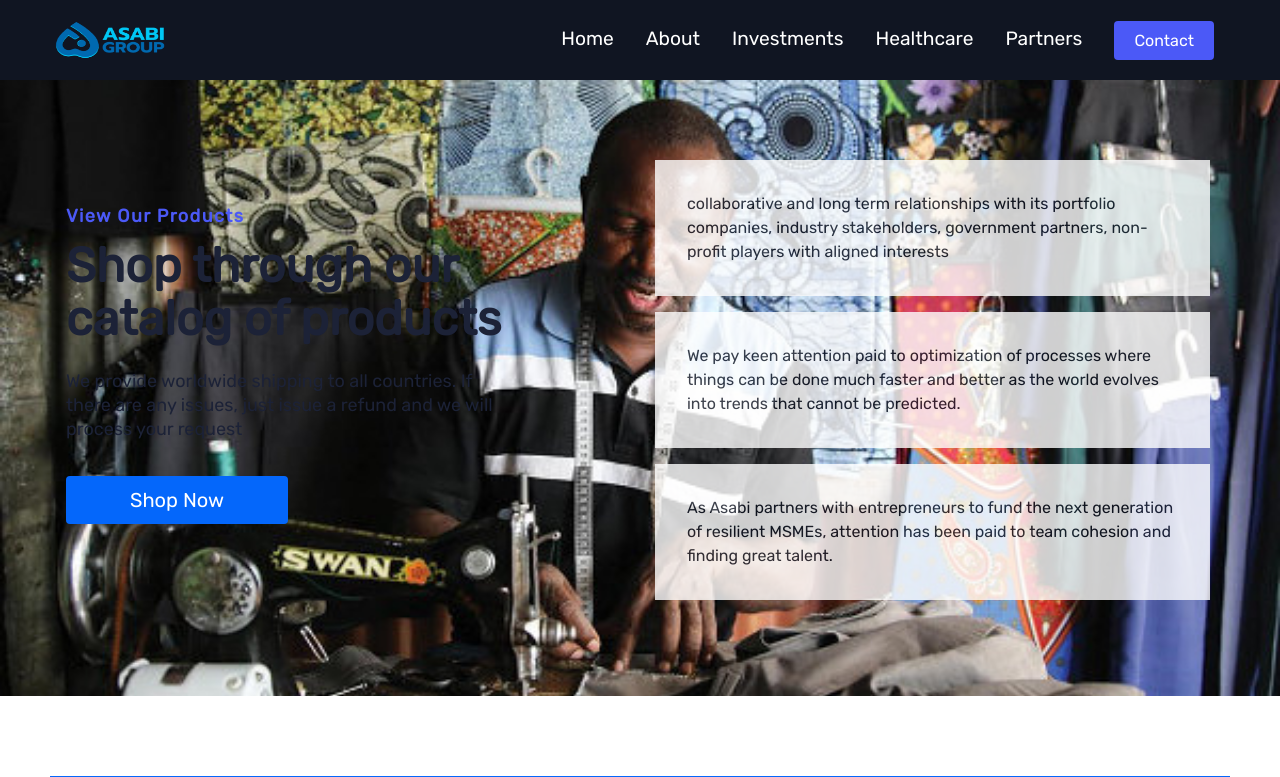
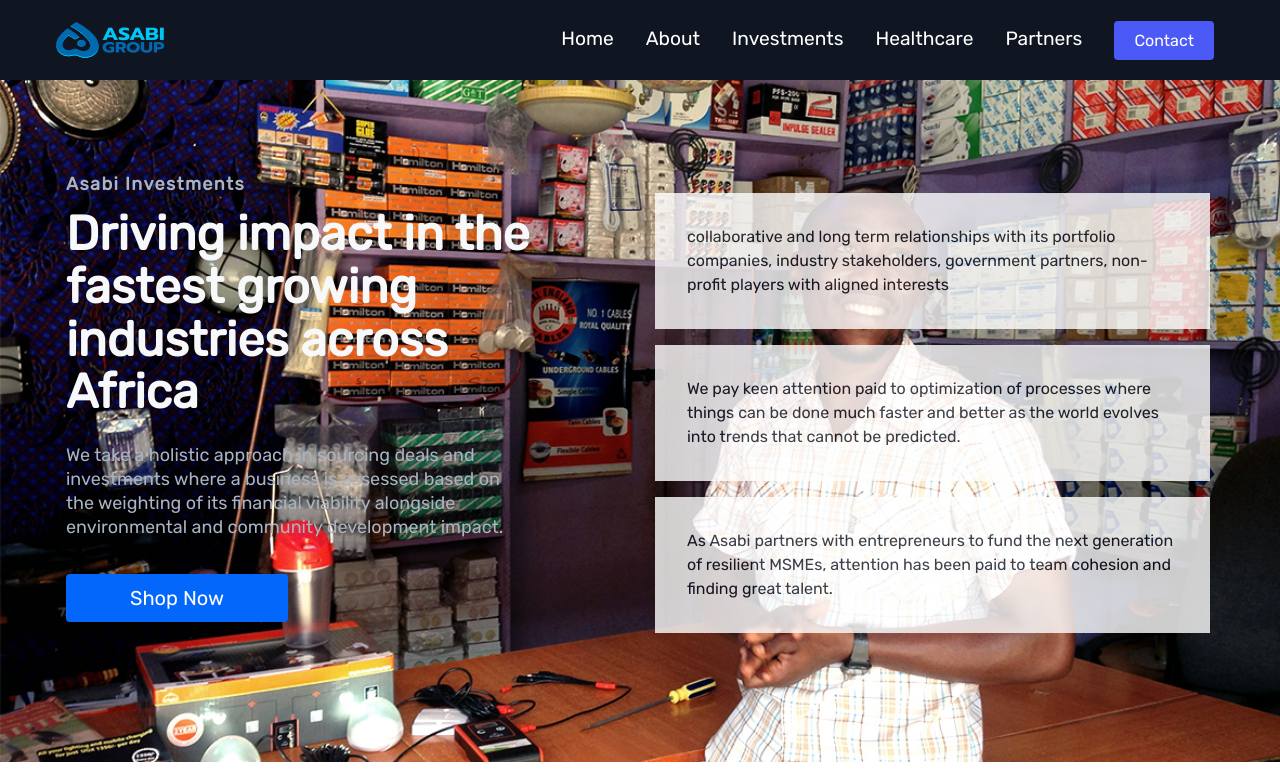
Before and after one commit to ifedayoagboola/asabi_group, a React (Create React App) app: page /investments in a window 1280 px wide. Shown: the top 777 px of the page. Built offline with nearby package versions, Linux system fonts and the light colour scheme.

Commit message:
Updated hompage pictures

```diff
--- a/src/components/InfoSection/InfoSection.elements.js
+++ b/src/components/InfoSection/InfoSection.elements.js
@@ -1,6 +1,6 @@
 import styled from "styled-components";
 import pic4 from "../../images/pic4.jpg";
-import inv6 from "../../images/inv2.jpg";
+import inv6 from "../../images/inv5.jpg";
 
 export const InfoSec = styled.div`
   color: #fff;
--- a/src/components/InfoSection/InfoSection3.js
+++ b/src/components/InfoSection/InfoSection3.js
@@ -1,14 +1,10 @@
 import React from "react";
-import img1 from "../../images/img1.jpg";
-import img2 from "../../images/img2.jpg";
 import img3 from "../../images/img3.jpg";
-import img4 from "../../images/img4.jpg";
-import pic4 from "../../images/pic4.jpg";
+import img4 from "../../images/inv1.jpg";
 import pic3 from "../../images/pic3.jpg";
 import { Link } from "react-router-dom";
 import { Container } from "../../globalStyles";
 import styled from "styled-components";
-import { InfoSec } from "./InfoSection.elements";
 
 function InfoSection3({ lightBg }) {
   return (
@@ -35,7 +31,7 @@
             </Health>
             <Investments>
               <Img2>
-                <img src={img3} alt="" />
+                <img src={img4} alt="" />
               </Img2>
               <AbtInv>
                 <h3>
--- a/src/pages/Homepage/Data.js
+++ b/src/pages/Homepage/Data.js
@@ -6,7 +6,7 @@
   lightTextDesc: true,
   topLine: "Asabi Group",
   headline:
-    "bridging the financing gap for the next generation of MSMEs in Africa",
+    "Bridging the financing gap for the next generation of MSMEs in Africa",
   description:
     "Asabi Investments believe in the role MSMEs play in driving the next wave of economic growth in many African countries and the creation of sustainable employment for the burgeoning youth population in the continent.",
   buttonLabel: "Get Started",
--- a/src/pages/Investments/Data.js
+++ b/src/pages/Investments/Data.js
@@ -1,16 +1,16 @@
 export const homeObjOne = {
-  lightBg: true,
-  lightText: false,
-  lightTopLine: false,
-  lightTextDesc: false,
-  topLine: 'View Our Products',
-  headline: 'Shop through our catalog of products',
+  lightBg: false,
+  lightText: true,
+  lightTopLine: true,
+  lightTextDesc: true,
+  topLine: "Asabi Investments",
+  headline: "Driving impact in the fastest growing industries across Africa",
   description:
-    'We provide worldwide shipping to all countries. If there are any issues, just issue a refund and we will process your request',
-  buttonLabel: 'Shop Now',
-  imgStart: '',
-  img: require('../../images/svg-1.svg'),
-  alt: 'Credit Card'
+    "We take a holistic approach in sourcing deals and investments where a business is assessed based on the weighting of its financial viability alongside environmental and community development impact. ",
+  buttonLabel: "Shop Now",
+  imgStart: "",
+  img: require("../../images/svg-1.svg"),
+  alt: "Credit Card",
 };
 
 export const homeObjTwo = {
@@ -18,40 +18,40 @@
   lightText: true,
   lightTopLine: true,
   lightTextDesc: true,
-  topLine: '100% Secure',
-  headline: 'Stay protected 24/7 anywhere anytime',
+  topLine: "100% Secure",
+  headline: "Stay protected 24/7 anywhere anytime",
   description:
-    'We have you covered no matter where you are located. Over 140 locations worldwide to ensure you have access anytime',
-  buttonLabel: 'Learn More',
-  imgStart: '',
-  img: require('../../images/svg-1.svg'),
-  alt: 'Vault'
+    "We have you covered no matter where you are located. Over 140 locations worldwide to ensure you have access anytime",
+  buttonLabel: "Learn More",
+  imgStart: "",
+  img: require("../../images/svg-1.svg"),
+  alt: "Vault",
 };
 
 export const homeObjThree = {
   lightBg: true,
   lightText: false,
   lightTextDesc: false,
-  topLine: 'Easy Setup',
-  headline: 'Super fast and simple onboarding process',
+  topLine: "Easy Setup",
+  headline: "Super fast and simple onboarding process",
   description:
     "Get everything set up and ready in under 10 minutes. All you need to do is add your information and you're ready to go.",
-  buttonLabel: 'Start Now',
-  imgStart: 'start',
-  img: require('../../images/svg-1.svg'),
-  alt: 'Vault'
+  buttonLabel: "Start Now",
+  imgStart: "start",
+  img: require("../../images/svg-1.svg"),
+  alt: "Vault",
 };
 
 export const homeObjFour = {
   lightBg: false,
   lightText: true,
   lightTextDesc: true,
-  topLine: 'DATA ANALYTICS',
-  headline: 'Every transaction is stored on our secure cloud database',
+  topLine: "DATA ANALYTICS",
+  headline: "Every transaction is stored on our secure cloud database",
   description:
-    'Never ever have to worry again about saved reciepts. We store your data, so you can access it anytime.',
-  buttonLabel: 'Sign Up Now',
-  imgStart: 'start',
-  img: require('../../images/svg-1.svg'),
-  alt: 'Vault'
+    "Never ever have to worry again about saved reciepts. We store your data, so you can access it anytime.",
+  buttonLabel: "Sign Up Now",
+  imgStart: "start",
+  img: require("../../images/svg-1.svg"),
+  alt: "Vault",
 };
--- a/src/pages/Investments/Investments.js
+++ b/src/pages/Investments/Investments.js
@@ -1,6 +1,6 @@
 import React from "react";
 import { InfoSection2, InfoSection4 } from "../../components";
-import { homeObjOne, homeObjTwo } from "./Data";
+import { homeObjOne } from "./Data";
 
 function Products() {
   return (
```
Also changed, not shown: src/images/food-items-in-the-market-nigeria.jpg (added), src/images/inv1.jpg (added).
